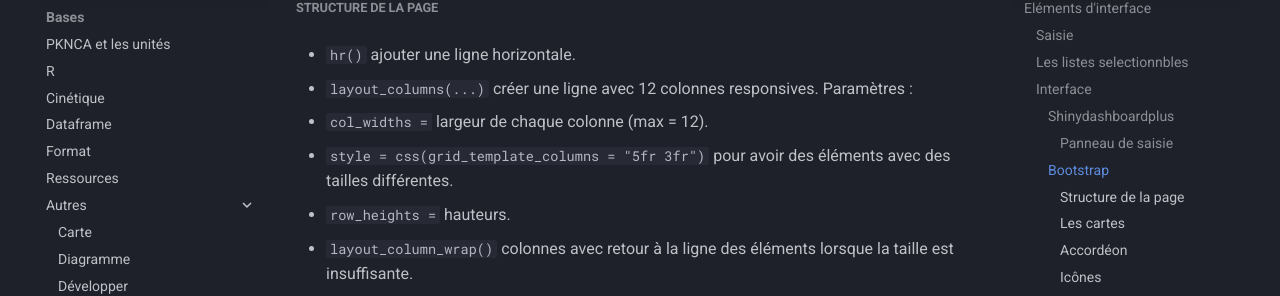
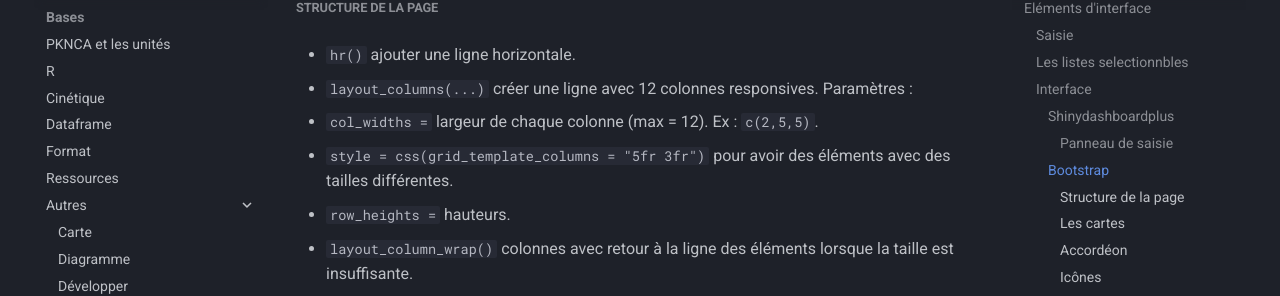
Before and after one commit to gdemare/Informatique, an MkDocs documentation site: the page built from docs/r/bases/autres/tableau de bord.md, in a window 1280 px wide and 900 px high, scrolled down 3224 px. Shown: the part 148-444 px from the top of the window. Built offline with MkDocs 1.6.1 and Material for MkDocs 9.7.7, drawn with Linux system fonts in a browser that asks for light colours; comment, search, counter and statistics services are not loaded.

Commit message:
Update tableau de bord.md

```diff
--- a/docs/r/bases/autres/tableau de bord.md
+++ b/docs/r/bases/autres/tableau de bord.md
@@ -128,7 +128,7 @@ Paramètres :
 
 * `layout_columns(...)` créer une ligne avec 12 colonnes responsives. Paramètres :
 
-  * `col_widths =` largeur de chaque colonne (max = 12).
+  * `col_widths =` largeur de chaque colonne (max = 12). Ex : `c(2,5,5)`.
   * `style = css(grid_template_columns = "5fr 3fr")` pour avoir des éléments avec des tailles différentes.
   * `row_heights =` hauteurs.
 
```
